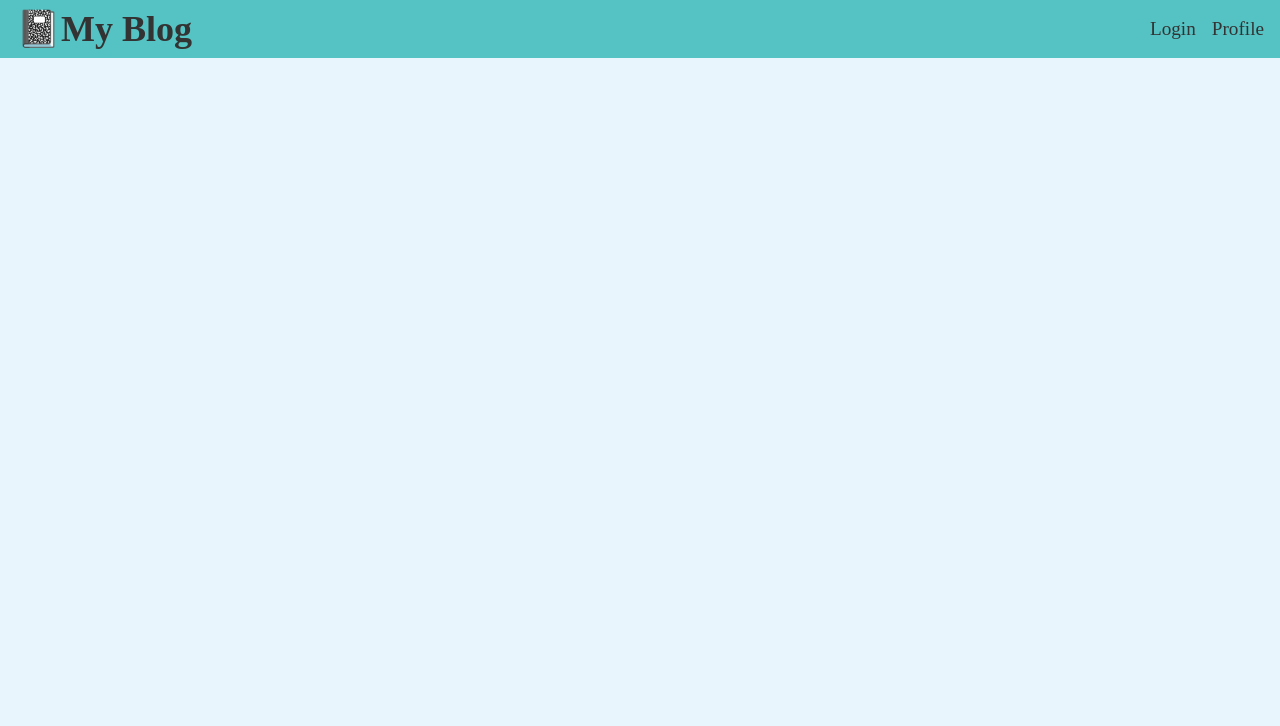
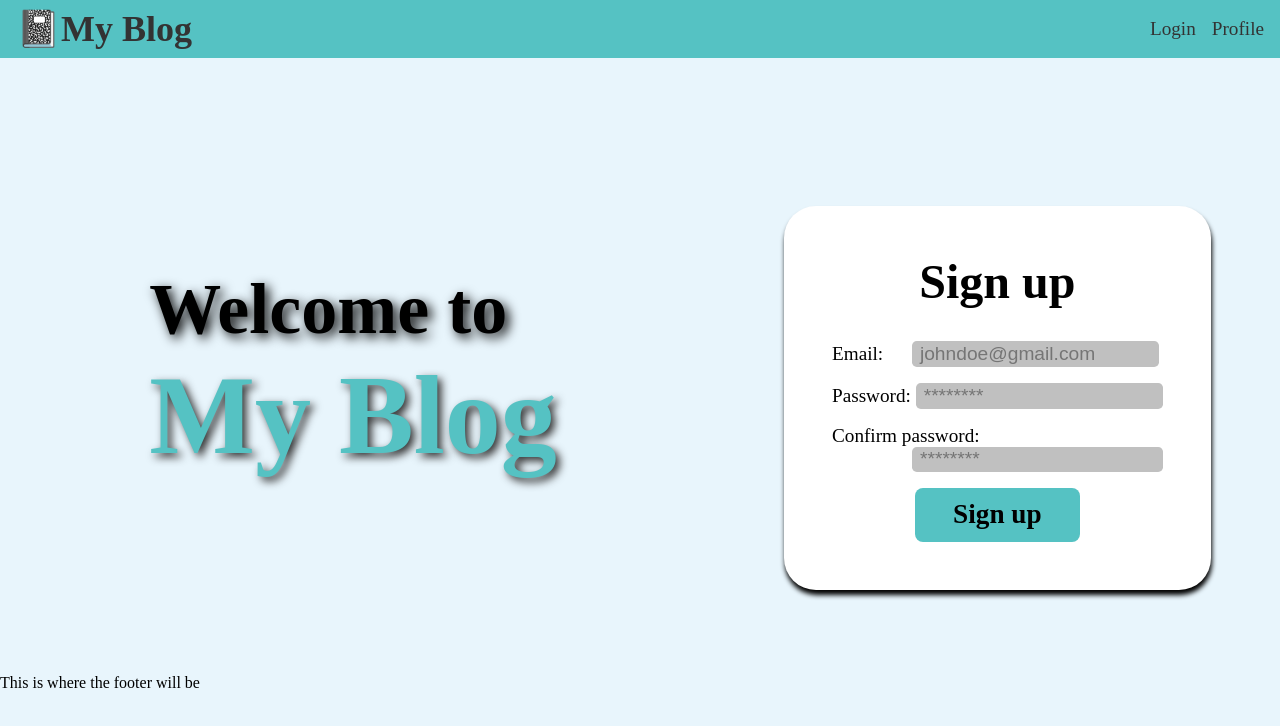
Before and after one commit to Willylaisa/Social-Blogging-App, a React (Vite) app: page /signup in a window 1280 px wide. Shown: the top 726 px of the page. Built offline with nearby package versions, Linux system fonts and the light colour scheme.

Commit message:
Added a signup page

```diff
--- a/src/App.jsx
+++ b/src/App.jsx
@@ -3,6 +3,7 @@ import Navbar from "./Navbar"
 import Login from "./pages/Login"
 import Profile from "./pages/Profile"
 import Blog from "./pages/Blog"
+import Signup from "./pages/signup"
 import { Route, Routes } from "react-router-dom"
 
 export default function App() {
@@ -14,6 +15,7 @@ export default function App() {
           <Route path="/" element={<Blog />}/>
           <Route path="/login" element={<Login />}/>
           <Route path="/profile" element={<Profile />}/>
+          <Route path="/signup" element={<Signup />}/>
         </Routes>
       </div>
     </>
--- a/src/components/Form.jsx
+++ b/src/components/Form.jsx
@@ -1,20 +1,62 @@
 import React from "react"
 import "../pages/login.css"
+import { Link } from "react-router-dom"
 
 export default function Form() {
+    const [formData, setFormData] = React.useState(
+        {
+            email: "",
+            password: "",
+            value: ""
+        }
+    )
+    function handleChange(event) {
+
+        const {name, value} = event.target
+        setFormData(prevData => (
+            {
+                ...prevData,
+                [name] : value
+            }
+        ))
+        console.log(formData)
+    }
+    function handleSubmit(event) {
+        event.preventDefault()
+        alert("You have successfully logged in!")
+    }
+
     return (
         <div>
-            <form className="login--form">
+            <form className="login--form" onSubmit={handleSubmit}>
                 <div className="login--email">
                     <label htmlFor="email">Email: </label>
-                    <input type="text" name="email" id="email" placeholder="johndoe@gmail.com"/>
+                    <input
+                        type="text"
+                        name="email"
+                        id="email"
+                        placeholder="johndoe@gmail.com"
+                        value={formData.email}
+                        onChange={handleChange}
+                    />
                 </div>
                 <div>
                     <label htmlFor="password">Password: </label>
-                    <input type="password" name="password" id="password" placeholder="********" />
+                    <input
+                        type="password"
+                        name="password"
+                        id="password"
+                        placeholder="********"
+                        value={formData.password}
+                        onChange={handleChange}
+                    />
                 </div>
                 <button>Log in</button>
             </form>
+            <br />
+            <p className="signup">New to My Blog?
+                <Link to="/signup" className="signup--link"> Sign up</Link>
+            </p>
         </div>
     )
 }
--- a/src/pages/login.css
+++ b/src/pages/login.css
@@ -71,7 +71,7 @@
     font-size: 1.7rem;
     font-weight: bold;
     font-family: inherit;
-    width: 7rem;
+    width: 50%;
     place-self: center;
     background-color: #55C2C3;
     color: black;
@@ -79,3 +79,20 @@
     padding: .7rem 1.1rem;
     border-radius: 0.5rem;
 }
+
+.signup {
+    font-size: 1.1rem;
+}
+
+.signup--link {
+    text-decoration: none;
+}
+
+.confirm--password{
+    display: flex;
+    flex-direction: column;
+}
+
+.confirm--password input{
+    margin-left: 5rem;
+}
--- /dev/null
+++ b/src/pages/signup.jsx
@@ -0,0 +1,79 @@
+import React from 'react'
+import "./login.css"
+import Footer from "../components/Footer"
+
+
+export default function Login() {
+    const [formData, setFormData] = React.useState(
+        {
+            email: "",
+            password: "",
+            value: ""
+        }
+    )
+    function handleChange(event) {
+
+        const {name, value} = event.target
+        setFormData(prevData => (
+            {
+                ...prevData,
+                [name] : value
+            }
+        ))
+        console.log(formData)
+    }
+    function handleSubmit(event) {
+        event.preventDefault()
+        alert("You have successfully logged in!")
+    }
+    return (
+        <div>
+            <section className='login--page'>
+                <article>
+                    <h3>Welcome to</h3>
+                    <h1><strong>My Blog</strong></h1>
+                </article>
+                <div className='login--section'>
+                    <h1>Sign up</h1>
+                    <form className="login--form" onSubmit={handleSubmit}>
+                    <div className="login--email">
+                        <label htmlFor="email">Email: </label>
+                        <input
+                            type="text"
+                            name="email"
+                            id="email"
+                            placeholder="johndoe@gmail.com"
+                            value={formData.email}
+                            onChange={handleChange}
+                        />
+                    </div>
+                    <div>
+                        <label htmlFor="password">Password: </label>
+                        <input
+                            type="password"
+                            name="password"
+                            id="password"
+                            placeholder="********"
+                            value={formData.password}
+                            onChange={handleChange}
+                        />
+                    </div>
+                    <div className='confirm--password'>
+                        <label htmlFor="password">Confirm password: </label>
+                        <input
+                            type="password"
+                            name="password"
+                            id="password"
+                            placeholder="********"
+                            value={formData.password}
+                            onChange={handleChange}
+                        />
+                    </div>
+                    <button>Sign up</button>
+                </form>
+                </div>
+            </section>
+            <Footer />
+        </div>
+    )
+}
```
